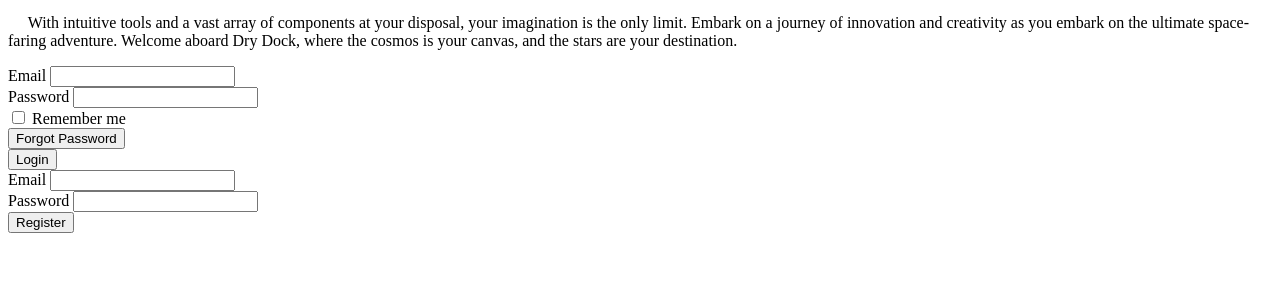
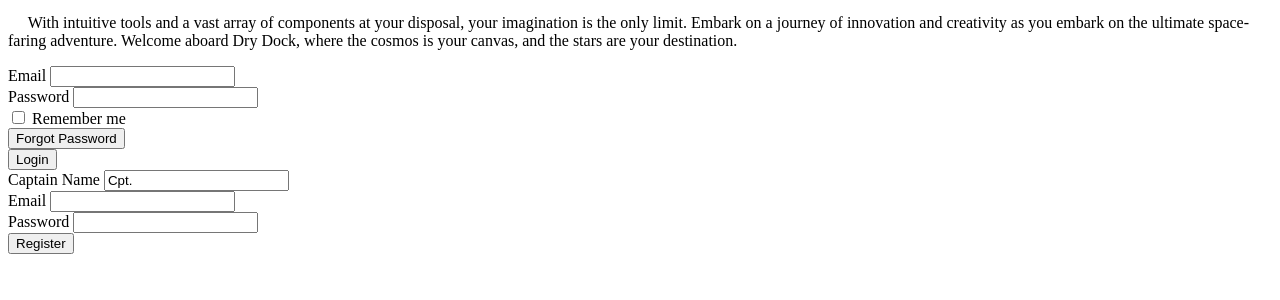
Before and after one commit to DrechslerDerek/DryDock, a Symfony app: template templates/splash.html.twig in a window 1280 px wide. Shown: the part 183-483 px from the top of the page. Run offline with Twig, Linux system fonts and the light colour scheme; the template is opened without the code that fills it, so the values that code supplies are empty; some libraries are stand-ins or nearby versions.

Commit message:
login/ splash

```diff
--- a/assets/app.js
+++ b/assets/app.js
@@ -6,6 +6,6 @@ import './bootstrap.js';
  * (and its CSS file) in your base layout (base.html.twig).
  */
 
-// any CSS you import will output into a single css file (app.css in this case)
-import './styles/app.css';
+// any CSS you import will output into a single css file (app.scss in this case)
+import './styles/app.scss';
 import 'bootstrap';
--- /dev/null
+++ b/assets/styles/animations.scss
@@ -0,0 +1,6 @@
+.fade-in { animation: fadeIn 3s; }
+
+@keyframes fadeIn {
+  0% { opacity: 0; }
+  100% { opacity: 1; }
+}
--- a/assets/styles/app.css
+++ b/assets/styles/app.scss
@@ -1,7 +1,9 @@
 @import "bootstrap";
 @import "bootstrap-icons";
-@import "wave.css";
-@import "controls.css";
+@import "wave";
+@import "controls";
+@import "space.scss";
+@import "animations.scss";
 
 @font-face {
     font-family: starfield;
--- a/package.json
+++ b/package.json
@@ -11,6 +11,7 @@
         "core-js": "^3.23.0",
         "file-loader": "^6.0.0",
         "regenerator-runtime": "^0.13.9",
+        "sass": "^1.67.0",
         "webpack": "^5.74.0",
         "webpack-cli": "^4.10.0",
         "webpack-notifier": "^1.15.0"
@@ -26,6 +27,7 @@
     "dependencies": {
         "@popperjs/core": "^2.11.8",
         "bootstrap": "5.3.1",
-        "bootstrap-icons": "^1.11.0"
+        "bootstrap-icons": "^1.11.0",
+        "sass-loader": "^13.3.2"
     }
 }
--- a/src/Controller/ViewController.php
+++ b/src/Controller/ViewController.php
@@ -13,7 +13,7 @@ class ViewController extends AbstractController
     #[Cache(maxage: 3600, public: true)]
     public function splash(): Response
     {
-        return $this->render('splash.html.twig',);
+        return $this->render('splash.html.twig',['showLoginForm' => false]);
     }
 
     #[Route('/main', name: 'mainView')]
--- a/templates/components/register.html.twig
+++ b/templates/components/register.html.twig
@@ -1,3 +1,14 @@
+<div class="row justify-content-center mb-4">
+    <div class="col col-lg-5">
+        <div class="d-flex">
+            <div class="w-100">
+                <label class="star-input-label" for="register-name">Captain Name</label>
+                <input class="form-control star-text-input" type="text" value="Cpt. " aria-label="register-name" id="register-name">
+            </div>
+            <span class="input-group-text align-items-end" ><i class="bi bi-chevron-double-up"></i></span>
+        </div>
+    </div>
+</div>
 <div class="row justify-content-center mb-4">
     <div class="col col-lg-5">
         <div class="d-flex">
--- /dev/null
+++ b/templates/components/space.html.twig
@@ -0,0 +1,6 @@
+<div class="stars-container">
+        <i class="bi bi-rocket display-1 rocket-flying"></i>
+    {% for i in 0..148 %}
+        <i class="rain"></i>
+    {% endfor %}
+</div>
--- a/templates/splash.html.twig
+++ b/templates/splash.html.twig
@@ -1,23 +1,23 @@
 {% extends 'base.html.twig' %}
 
 {% block body %}
-    <section class="content">
-        <div class="container-lg" {{ stimulus_controller('splash') }}>
+    <section class="content" {{ stimulus_controller('splash') }}>
+        <div class="container-lg">
             <div class="row justify-content-center">
                 <div class="col">
-                    <div class="splash-content">
+                    <div class="splash-content" {{ stimulus_target('splash', 'splashContent') }}>
                         <h1 class="text-center display-1 fw-semibold"><i class="bi bi-rocket-takeoff me-2"></i>Dry Dock</h1>
-                        <div class="d-flex justify-content-center mt-5">
-                            <button type="button" class="btn btn-danger fw-bold btn-lg" {{ stimulus_action('splash','showSplash') }}>Let's Go</button>
+                        <div class="d-flex justify-content-center mt-5 {{ showLoginForm?'d-none':'' }}">
+                            <button type="button" class="btn btn-danger fw-bold btn-lg" {{ stimulus_action('splash','showSplash') }}>Let's Go {{ showLoginForm }}</button>
                         </div>
-                        <div class="d-none" {{ stimulus_target('splash','splashDiv') }}>
+                        <div class="{{ showLoginForm?'':'d-none' }}" {{ stimulus_target('splash','splashDiv') }}>
                             <div class="nav nav-tabs flex-row flex-nowrap justify-content-center border-0 mb-3" id="nav-tab"
                                  role="tablist">
-                                <button class="nav-link border-0 tab-btn active" id="welcome-tab" data-bs-toggle="tab"
+                                <button class="nav-link border-0 tab-btn {{ showLoginForm?'':'active' }}" id="welcome-tab" data-bs-toggle="tab"
                                         data-bs-target="#welcome-panel" type="button" role="tab"
                                         aria-controls="welcome-panel" aria-selected="true">Home
                                 </button>
-                                <button class="nav-link border-0 tab-btn" id="login-tab" data-bs-toggle="tab"
+                                <button class="nav-link border-0 tab-btn {{ showLoginForm?'active':'' }}" id="login-tab" data-bs-toggle="tab"
                                         data-bs-target="#login-panel" type="button" role="tab" aria-controls="login-tab"
                                         aria-selected="false">Login
                                 </button>
@@ -27,11 +27,11 @@
                                 </button>
                             </div>
                             <div class="tab-content" id="v-pills-tabContent">
-                                <div class="tab-pane fade show active" id="welcome-panel" role="tabpanel"
+                                <div class="tab-pane fade {{ showLoginForm?'':'show active' }}" id="welcome-panel" role="tabpanel"
                                      aria-labelledby="welcome-tab" tabindex="0">
                                     {% include 'components/welcome-text.html.twig' %}
                                 </div>
-                                <div class="tab-pane fade" id="login-panel" role="tabpanel" aria-labelledby="login-tab"
+                                <div class="tab-pane fade {{ showLoginForm?'show active':'' }}" id="login-panel" role="tabpanel" aria-labelledby="login-tab"
                                      tabindex="0">
                                     {% include'components/login.html.twig' %}
                                 </div>
@@ -46,6 +46,12 @@
                 </div>
             </div>
         </div>
+        <div class="row d-none" {{ stimulus_target('splash', 'blastoff') }}>
+            <div class="col d-flex justify-content-center">
+                {% include 'components/space.html.twig' %}
+            </div>
+        </div>
+
         <div class='air air1'></div>
         <div class='air air2'></div>
         <div class='air air3'></div>
--- a/webpack.config.js
+++ b/webpack.config.js
@@ -15,6 +15,7 @@ Encore
     .enableBuildNotifications()
     .enableSourceMaps(!Encore.isProduction())
     .enableVersioning(Encore.isProduction())
+    .enableSassLoader()
     .configureBabelPresetEnv((config) => {
         config.useBuiltIns = 'usage';
         config.corejs = '3.23';
```
Also changed, not shown: assets/controllers/splash-controller.js (+18 -1 lines), assets/styles/space.scss (added, +47 -0 lines), assets/styles/controls.scss (renamed from assets/styles/controls.css), assets/styles/wave.scss (renamed from assets/styles/wave.css), 1 other file.
